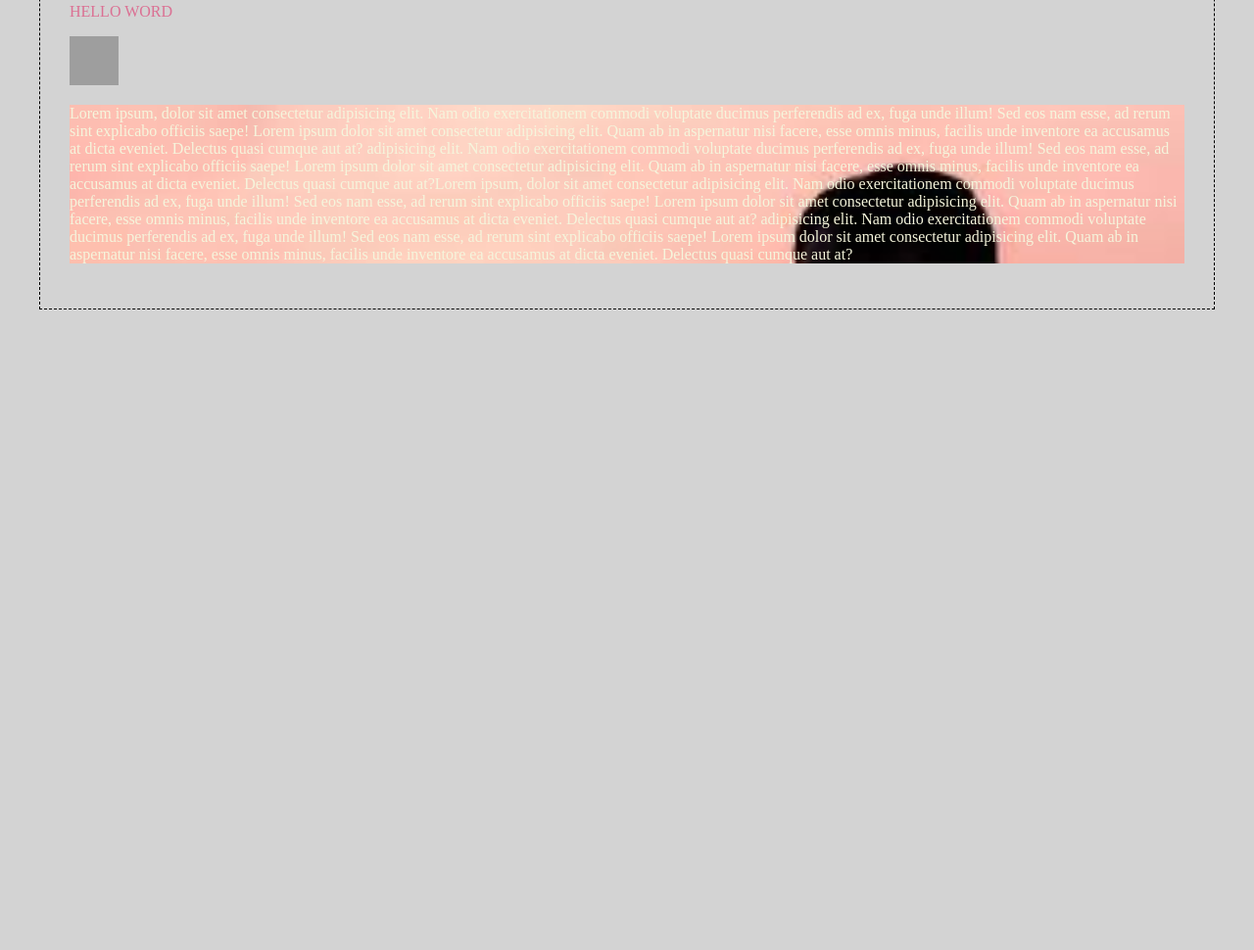
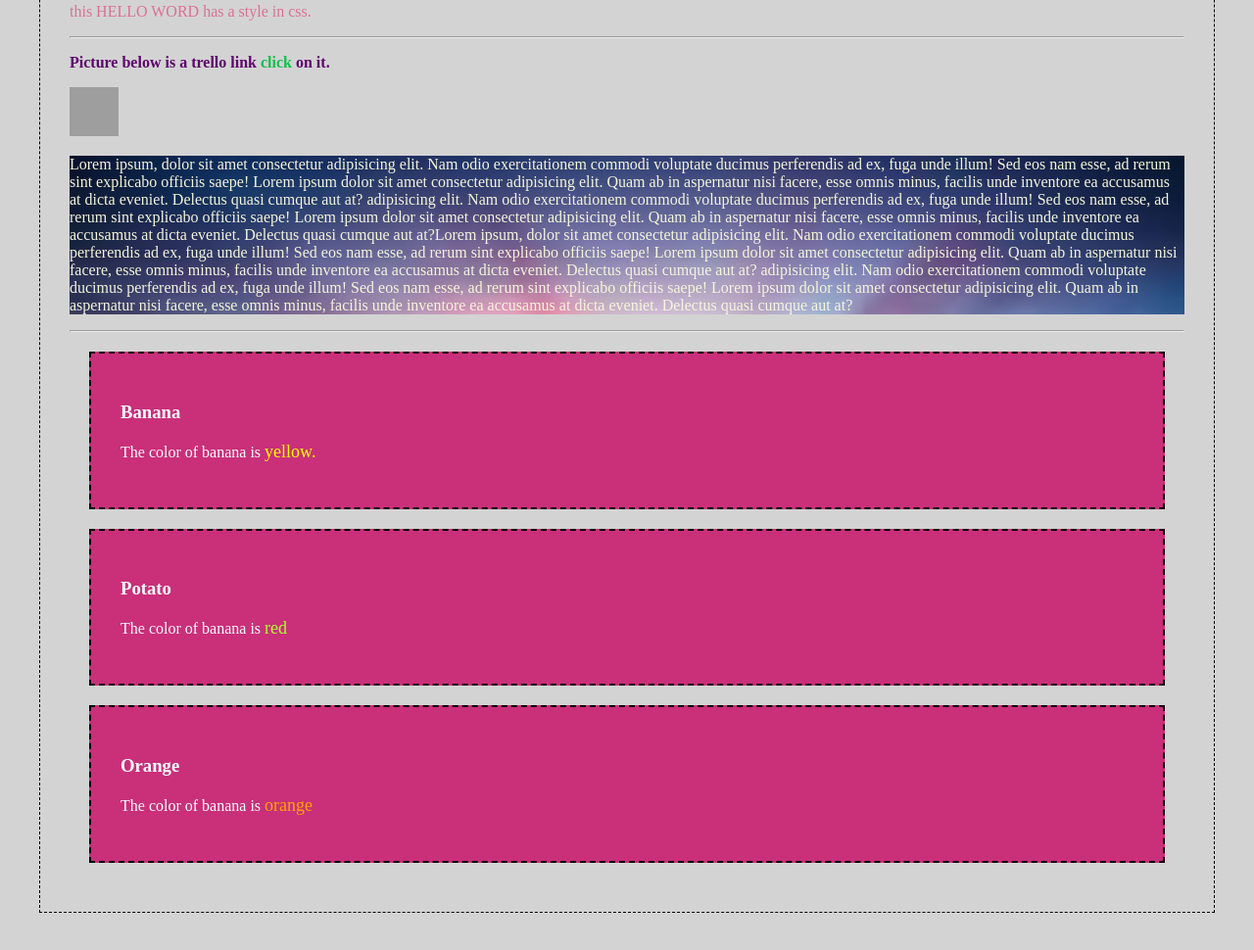
Before and after one commit to mhdye-ghf/First-Practice, a plain HTML site: page index.html in a window 1280 px wide. Shown: the part 1130-2100 px from the top of the page at 98% size. Before the commit the page ends 1486 px from the top, so only its background shows below. Drawn offline with Linux system fonts and the light colour scheme; grey boxes are pictures that could not be loaded.

Commit message:
add div class

```diff
--- a/index.html
+++ b/index.html
@@ -87,7 +87,12 @@
       fugit odio?
     </p>
 
-    <p class="pclassname">HELLO WORD</p>
+    <p class="pclassname">this HELLO WORD has a style in css.</p>
+    <hr />
+    <p style="font-weight: bold; color: rgb(93, 5, 107)">
+      Picture below is a trello link
+      <span style="color: rgb(17, 191, 75)">click</span> on it.
+    </p>
     <a href="https://trello.com/b/UtHiP5yA/frontend">
       <img
         src="https://logopond.com/logos/89290afb3f121c629883cf7e0038a6c2.png"
@@ -98,7 +103,7 @@
     </a>
     <p
       style="
-        background-image: url('images-1.jpg');
+        background-image: url('download-2.jpg');
         background-repeat: no-repeat;
         background-attachment: fixed;
         background-size: cover;
@@ -128,5 +133,28 @@
       facilis unde inventore ea accusamus at dicta eveniet. Delectus quasi
       cumque aut at?
     </p>
+    <hr />
+    <div class="color">
+      <h3>Banana</h3>
+      <p>
+        The color of banana is
+        <span style="color: yellow; font-size: large">yellow.</span>
+      </p>
+    </div>
+    <div class="color">
+      <h3>Potato</h3>
+      <p>
+        The color of banana is
+        <span style="color: greenyellow; font-size: large">red</span>
+      </p>
+    </div>
+    <div class="color">
+      <h3>Orange</h3>
+      <p>
+        The color of banana is
+        <span style="color: orange; font-size: large"> orange</span>
+      </p>
+    </div>
+
   </body>
 </html>
--- a/style.css
+++ b/style.css
@@ -1,3 +1,10 @@
 .pclassname{
     color: palevioletred;
 }
+.color{
+    background-color: rgb(202, 47, 122);
+    color: azure;
+    border: 2px dashed black;
+    padding: 30px;
+    margin: 20px;
+}
```
